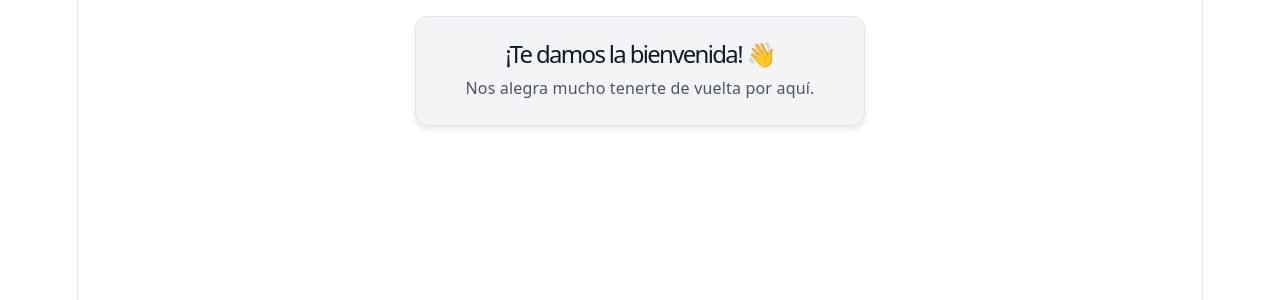
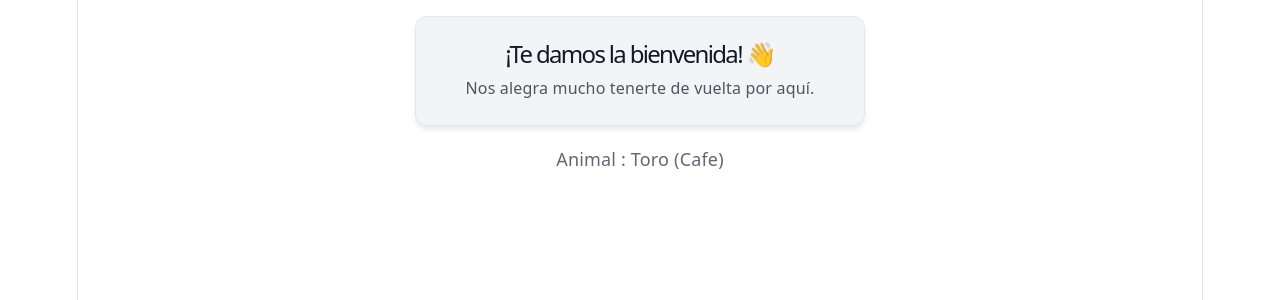
Before and after one commit to ApoloByte/Electiva1A2026P1, a React (Vite) app in the folder s14-conceptos-importantes-y-retos/reto-1-react-repaso/: page / in a window 1280 px wide. Shown: the top 300 px of the page. Built offline with nearby package versions, Linux system fonts and the light colour scheme.

Commit message:
Interfaz animal reto 1 sm14

```diff
--- a/s14-conceptos-importantes-y-retos/reto-1-react-repaso/src/App.tsx
+++ b/s14-conceptos-importantes-y-retos/reto-1-react-repaso/src/App.tsx
@@ -1,9 +1,26 @@
+// 1. Importamos el componente y la interfaz usando sus rutas
 import Bienvenida from './components/Bienvenida';
+import { type Animal } from './interfaces/Animal';
 
 function App() {
+  // 2. Aquí podemos usar la interfaz para crear un objeto de tipo Animal
+  const miAnimal: Animal = {
+    name: "Toro",
+    age: 3,
+    color: "Cafe",
+    isPet: true,
+    height: 0.5
+  };
+
   return (
     <div>
+      {/* 3. Aquí mostramos el componente de bienvenida */}
       <Bienvenida />
+
+      {/* Solo para ver que los datos del animal funcionan */}
+      <div style={{ textAlign: 'center', marginTop: '20px' }}>
+        <p>Animal : {miAnimal.name} ({miAnimal.color})</p>
+      </div>
     </div>
   );
 }
--- /dev/null
+++ b/s14-conceptos-importantes-y-retos/reto-1-react-repaso/src/interfaces/Animal.ts
@@ -0,0 +1,7 @@
+export interface Animal {
+  name: string;
+  age: number;
+  color: string;
+  isPet: boolean;
+  height: number;
+}
```
